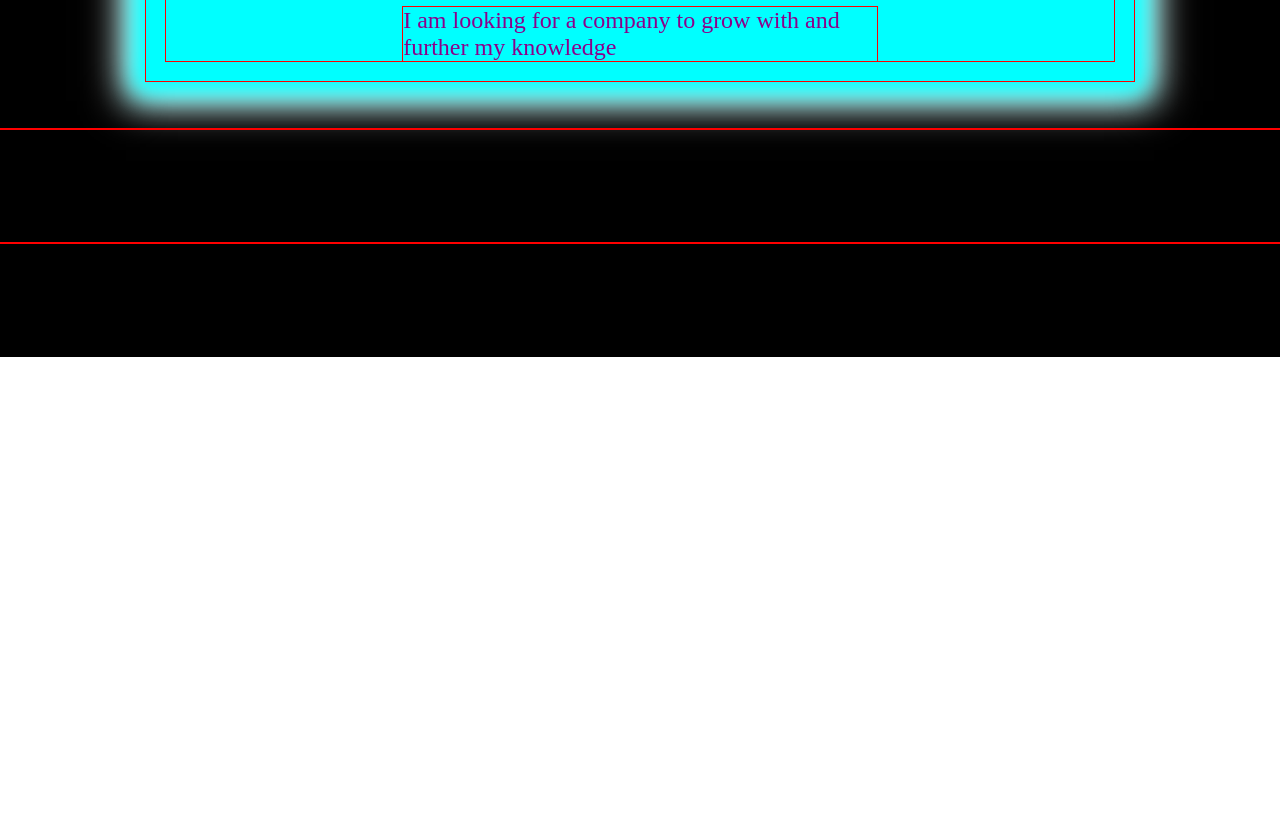
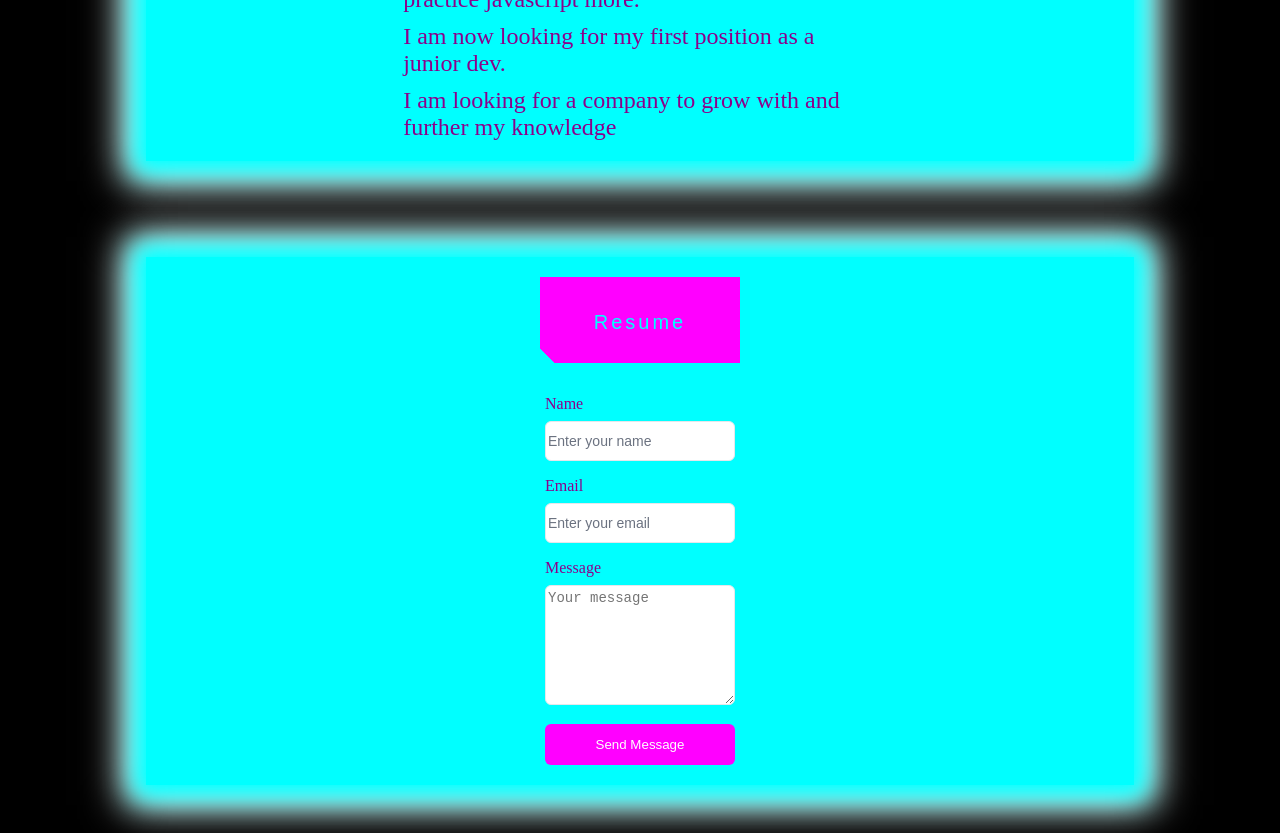
Before and after one commit to pauljgonzalez/Portfolio, a plain HTML site: page index.html in a window 1280 px wide. Shown: the part 1904-2737 px from the top of the page. Before the commit the page ends 2261 px from the top, so only its background shows below. Drawn offline with Linux system fonts and the light colour scheme.

Commit message:
Add contact form

```diff
--- a/index.html
+++ b/index.html
@@ -17,7 +17,7 @@
                         <div class="text__main">Frontend <br>Developer</div>
                         <div class="text__sub">
                             <div class="sub__one">Hard worker and quick learner.</div>
-                            <div class="sub__two">Past experience managing projects and working as a team.</div>
+                            <div class="sub__two">Expierence with HTML, CSS, and JS.</div>
                         </div>
                     </div>
                     <div class="content content__image">
@@ -226,11 +226,44 @@
             </div>
         </div>
         <div class="page__content">
-            Contact/Resume
-        </div>
-        <div class="page__content">
-            Footer
+            <div class="card card--blue content__contact">
+                <div class="contact_resume">
+                    <button class ="button-49">
+                        <a href="Resume.pdf" class="resume" target="_blank">Resume</a>
+                    </button>
+                </div>
+                <div class="contact__form">
+                    <form class="contact-form" action="https://api.web3forms.com/submit" method="POST">
+
+                        <input type="hidden" name="access_key" value="60f30239-6745-4ddb-8963-802c03f37363" />
+                        <input type="hidden" name="subject" value="New Contact Form Submission from Portfolion Website" />
+                        <input type="hidden" name="from_name" value="Portfolio" />
+                        <input type="hidden" name="redirect" value="https://www.paulgonzalez.dev/">
+                        <!-- More custom ization options available in the docs: https://docs.web3forms.com -->
+
+                        <div class="form-group-container">
+                          <div class="form-group">
+                            <label for="name" class="form-label">Name</label>
+                            <input id="name" name="name" class="form-input" placeholder="Enter your name" type="text" required/>
+                          </div>
+                          <div class="form-group">
+                            <label for="email" class="form-label">Email</label>
+                            <input id="email" name="email" class="form-input" placeholder="Enter your email" type="email"  required/>
+                          </div>
+                          <div class="form-group">
+                            <label for="message" class="form-label">Message</label>
+                            <textarea class="form-textarea" id="message" name="message" placeholder="Your message" required></textarea>
+                          </div>
+                        </div>
+                        <button class="form-submit" type="submit">Send Message</button>
+                      </form>
+                </div>
+            </div>
+
         </div>
     </div>
 </body>
 </html>
+<!--
+have to make a success page on submit -->
+<!-- web3forms -->
--- a/styles.css
+++ b/styles.css
@@ -1,6 +1,6 @@
-*{
+/* *{
     outline: solid red 1px;
-}
+} */
 body{
     margin: 0;
     overflow-x: hidden;
@@ -19,6 +19,7 @@ body{
 .card{
     width: 80%;
     height: 400px;
+    padding: 20px;
     margin: auto;
 }.card--blue{
     background-color:  #00FFFF;
@@ -249,10 +250,177 @@ body{
     font-weight: bold;
     width: 100%;
 }
-.page__contact{
-    height: 250px;
-    background-color: blue;
+.content__contact{
+    display: flex;
+    flex-direction: column;
+    align-items: center;
+    gap: 20%;
+    height: auto;
 }
-.page__footer{
-    height: 100px;
+.contact_resume{
+
 }
+
+  .form-group-container {
+    display: grid;
+    gap: 1rem;
+    margin-top: 2rem;
+  }
+
+  .form-group {
+    display: flex;
+    flex-direction: column;
+  }
+
+  .form-label {
+    margin-bottom: 0.5rem;
+  }
+
+  .form-input,
+  .form-textarea {
+   box-sizing: border-box;
+    border: 1px solid #e5e7eb;
+    display: flex;
+    height: 2.5rem;
+    width: 100%;
+    border-radius: 0.375rem;
+    font-size: 0.875rem;
+    line-height: 1.25rem;
+  }
+
+  .form-input::placeholder,
+  .form-textarea:focus-visible {
+    color: #6b7280;
+  }
+
+  .form-input:focus-visible,
+  .form-textarea:focus-visible {
+    outline: 2px solid #FF00FF;
+    outline-offset: 2px;
+  }
+
+  .form-textarea {
+    min-height: 120px;
+    max-width: 300px;
+  }
+  .form-submit {
+    width: 100%;
+    margin-top: 1.2rem;
+    background-color: #FF00FF;
+    color: #fff;
+    padding: 13px 5px ;
+    border-radius: 0.375rem;
+    border: none;
+    cursor: pointer;
+  }
+  .form-submit:hover{
+    outline: 2px solid white;
+  }
+  .resume:link{
+    color: #00FFFF;
+    text-decoration: none;
+  }
+  .resume:visited{
+    color: #00FFFF;
+    text-decoration: none;
+  }
+
+.button-49,
+.button-49:after {
+  width: 150px;
+  height: 76px;
+  line-height: 78px;
+  font-size: 20px;
+  font-family: 'Bebas Neue', sans-serif;
+  background: linear-gradient(45deg, transparent 5%, #FF00FF 5%);
+  border: 0;
+  color: #fff;
+  letter-spacing: 3px;
+  box-shadow: 6px 0px 0px #00FFFF;
+  outline: transparent;
+  position: relative;
+  user-select: none;
+  -webkit-user-select: none;
+  touch-action: manipulation;
+}
+
+.button-49:after {
+  --slice-0: inset(50% 50% 50% 50%);
+  --slice-1: inset(80% -6px 0 0);
+  --slice-2: inset(50% -6px 30% 0);
+  --slice-3: inset(10% -6px 85% 0);
+  --slice-4: inset(40% -6px 43% 0);
+  --slice-5: inset(80% -6px 5% 0);
+
+  content: 'Resume';
+  display: block;
+  position: absolute;
+  top: 0;
+  left: 0;
+  right: 0;
+  bottom: 0;
+  background: linear-gradient(45deg, transparent 3%, #00FFFF 3%, #00FFFF 5%, #00FFFF 5%);
+  text-shadow: -3px -3px 0px hotpink, 3px 3px 0px #00FFFF;
+  clip-path: var(--slice-0);
+}
+
+.button-49:hover:after {
+  animation: 1s glitch;
+  animation-timing-function: steps(2, end);
+}
+
+@keyframes glitch {
+  0% {
+    clip-path: var(--slice-1);
+    transform: translate(-20px, -10px);
+  }
+  10% {
+    clip-path: var(--slice-3);
+    transform: translate(10px, 10px);
+  }
+  20% {
+    clip-path: var(--slice-1);
+    transform: translate(-10px, 10px);
+  }
+  30% {
+    clip-path: var(--slice-3);
+    transform: translate(0px, 5px);
+  }
+  40% {
+    clip-path: var(--slice-2);
+    transform: translate(-5px, 0px);
+  }
+  50% {
+    clip-path: var(--slice-3);
+    transform: translate(5px, 0px);
+  }
+  60% {
+    clip-path: var(--slice-4);
+    transform: translate(5px, 10px);
+  }
+  70% {
+    clip-path: var(--slice-2);
+    transform: translate(-10px, 10px);
+  }
+  80% {
+    clip-path: var(--slice-5);
+    transform: translate(20px, -10px);
+  }
+  90% {
+    clip-path: var(--slice-1);
+    transform: translate(-10px, 0px);
+  }
+  100% {
+    clip-path: var(--slice-1);
+    transform: translate(0);
+  }
+}
+
+@media (min-width: 768px) {
+  .button-49,
+  .button-49:after {
+    width: 200px;
+    height: 86px;
+    line-height: 88px;
+  }
+}
```
Also changed, not shown: 1 other file.
